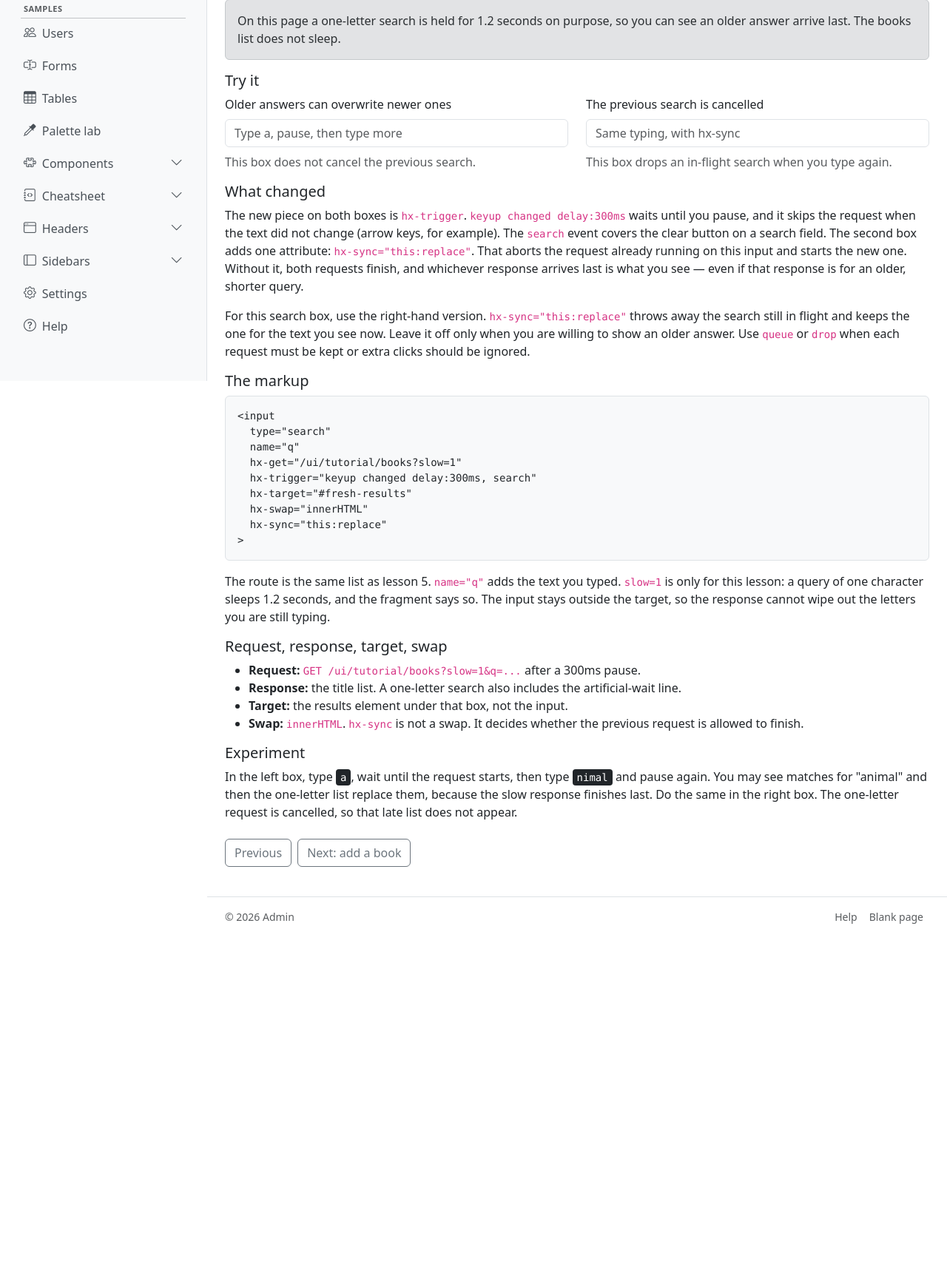
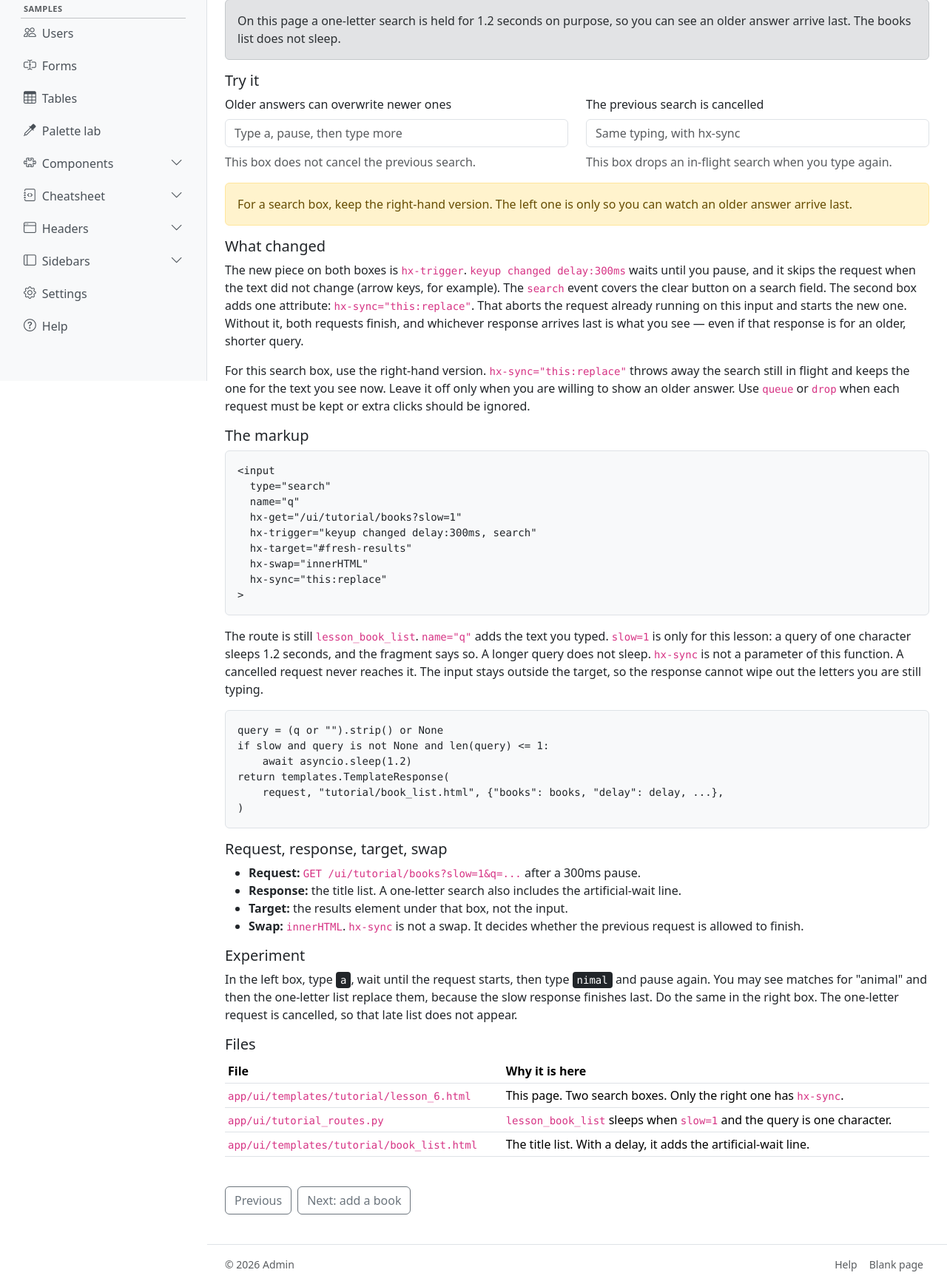
Before and after one commit to tgogos/htmx-bootstrap-tutorial, a FastAPI app: template app/ui/templates/tutorial/lesson_6.html in a window 1280 px wide. Shown: the part 285-2021 px from the top of the page at 74% size. Before the commit the page ends 1534 px from the top, so only its background shows below. Run offline with FastAPI, Linux system fonts and the light colour scheme; the template is opened without the code that fills it, so the values that code supplies are empty; parts of the project's set-up code (start-up, migrations or seed data) failed here and were passed over; some libraries are stand-ins or nearby versions.

Commit message:
Point lesson 6 at the right-hand search, and show that only a one-letter query sleeps.
Co-authored-by: Cursor <cursoragent@cursor.com>

```diff
--- a/app/ui/templates/tutorial/lesson_6.html
+++ b/app/ui/templates/tutorial/lesson_6.html
@@ -47,6 +47,7 @@
     </div>
   </div>
 </div>
+<div class="alert alert-warning" role="note">For a search box, keep the right-hand version. The left one is only so you can watch an older answer arrive last.</div>
 
 <h2 class="h5">What changed</h2>
 <p>The new piece on both boxes is <code>hx-trigger</code>. <code>keyup changed delay:300ms</code> waits until you pause, and it skips the request when the text did not change (arrow keys, for example). The <code>search</code> event covers the clear button on a search field. The second box adds one attribute: <code>hx-sync="this:replace"</code>. That aborts the request already running on this input and starts the new one. Without it, both requests finish, and whichever response arrives last is what you see — even if that response is for an older, shorter query.</p>
@@ -62,7 +63,13 @@
   hx-swap="innerHTML"
   hx-sync="this:replace"
 &gt;</code></pre>
-<p>The route is the same list as lesson 5. <code>name="q"</code> adds the text you typed. <code>slow=1</code> is only for this lesson: a query of one character sleeps 1.2 seconds, and the fragment says so. The input stays outside the target, so the response cannot wipe out the letters you are still typing.</p>
+<p>The route is still <code>lesson_book_list</code>. <code>name="q"</code> adds the text you typed. <code>slow=1</code> is only for this lesson: a query of one character sleeps 1.2 seconds, and the fragment says so. A longer query does not sleep. <code>hx-sync</code> is not a parameter of this function. A cancelled request never reaches it. The input stays outside the target, so the response cannot wipe out the letters you are still typing.</p>
+<pre class="bg-body-tertiary border rounded p-3 small mb-3"><code>query = (q or "").strip() or None
+if slow and query is not None and len(query) &lt;= 1:
+    await asyncio.sleep(1.2)
+return templates.TemplateResponse(
+    request, "tutorial/book_list.html", {"books": books, "delay": delay, ...},
+)</code></pre>
 
 <h2 class="h5">Request, response, target, swap</h2>
 <ul>
@@ -75,6 +82,32 @@
 <h2 class="h5">Experiment</h2>
 <p>In the left box, type <kbd>a</kbd>, wait until the request starts, then type <kbd>nimal</kbd> and pause again. You may see matches for "animal" and then the one-letter list replace them, because the slow response finishes last. Do the same in the right box. The one-letter request is cancelled, so that late list does not appear.</p>
 
+<h2 class="h5">Files</h2>
+<div class="table-responsive">
+  <table class="table table-sm">
+    <thead>
+      <tr>
+        <th scope="col">File</th>
+        <th scope="col">Why it is here</th>
+      </tr>
+    </thead>
+    <tbody>
+      <tr>
+        <td><code>app/ui/templates/tutorial/lesson_6.html</code></td>
+        <td>This page. Two search boxes. Only the right one has <code>hx-sync</code>.</td>
+      </tr>
+      <tr>
+        <td><code>app/ui/tutorial_routes.py</code></td>
+        <td><code>lesson_book_list</code> sleeps when <code>slow=1</code> and the query is one character.</td>
+      </tr>
+      <tr>
+        <td><code>app/ui/templates/tutorial/book_list.html</code></td>
+        <td>The title list. With a delay, it adds the artificial-wait line.</td>
+      </tr>
+    </tbody>
+  </table>
+</div>
+
 <p class="mt-4 d-flex gap-2">
   <a class="btn btn-outline-secondary" href="/ui/tutorial/5">Previous</a>
   <a class="btn btn-outline-secondary" href="/ui/tutorial/7">Next: add a book</a>
```
